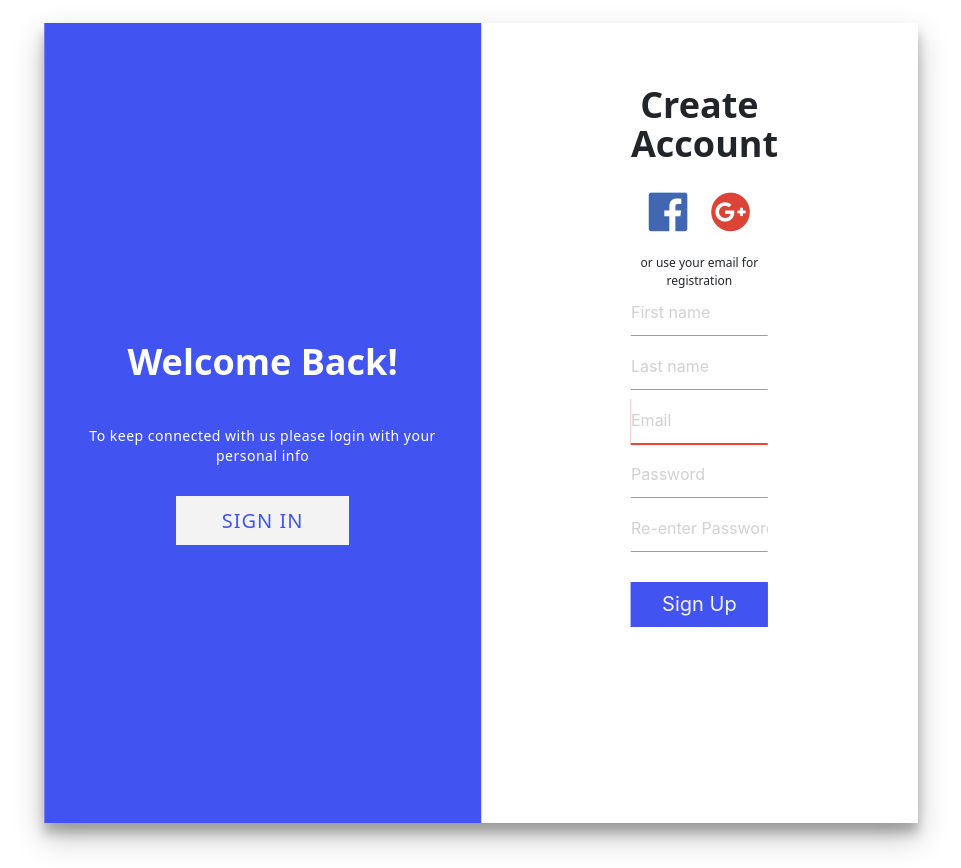
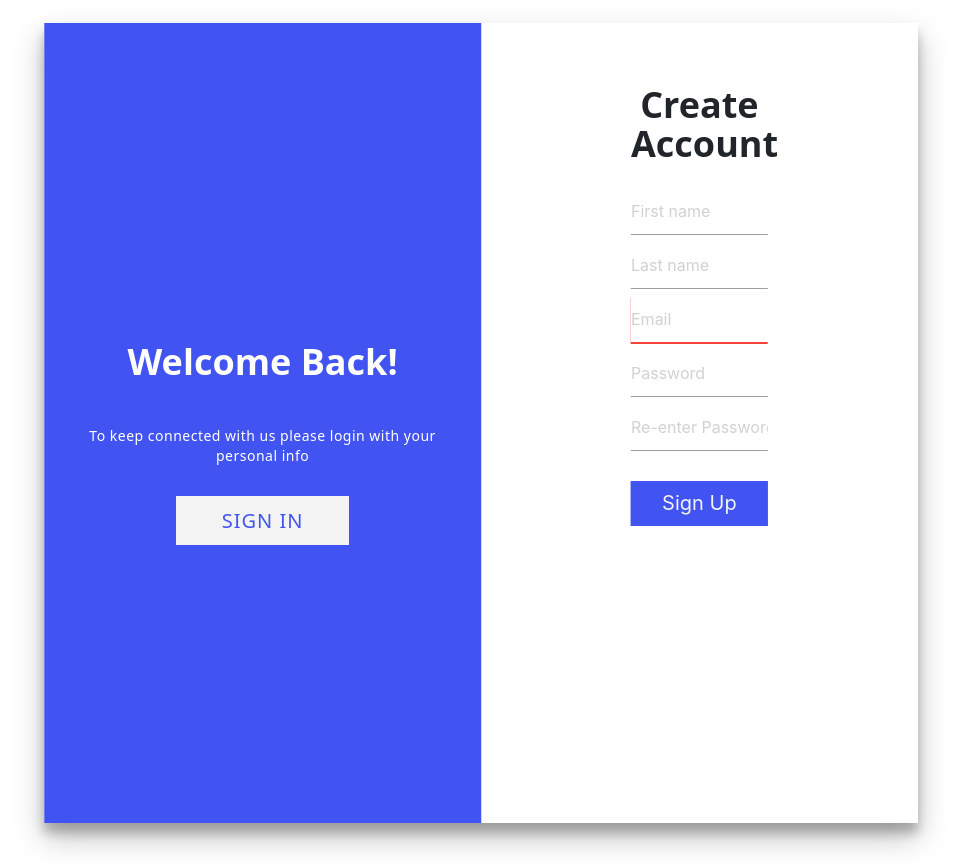
Before and after one commit to Shrirampareek888/Automated-Video-Summarizer, a Flask app: page /login-page in a window 1280 px wide. Shown: the whole page, without its empty margins (159-1120 px from the left). Run offline with Flask 2, Linux system fonts and the light colour scheme; parts of the project's set-up code (start-up, migrations or seed data) failed here and were passed over; some libraries are stand-ins or nearby versions.

Commit message:
soc containers removed

```diff
--- a/templates/login-signup.html
+++ b/templates/login-signup.html
@@ -28,11 +28,6 @@
                 <div class="form-container sign-up-container">
                     <form action="/signup" id="form_1" method="post">
                         <h1>Create Account</h1>
-                        <div class="social-container">
-                            <a href="https://www.facebook.com/"><i class="fa fa-facebook-official fa-3x" aria-hidden="true"></i></a>
-                            <a href="https://www.google.com/gmail/"><i class="fa fa-google-plus-official fa-3x" aria-hidden="true"></i></a>
-                        </div>
-                        <span>or use your email for registration</span>
                         <input type="text" placeholder="First name" id="fname" class="validate" name="fname" required="required">
                         <input type="text" placeholder="Last name" id="lname" class="validate" name="lname" required="required">
                         <input type="email" placeholder="Email" id="email" name="email" class="validate invalid" required="required">
@@ -51,11 +46,6 @@
                 <div class="form-container sign-in-container">
                     <form action="/login" id="form_3" method="post">
                         <h1>Sign in</h1>
-                        <div class="social-container">
-                            <a href="https://www.facebook.com/"><i class="fa fa-facebook-official fa-3x" aria-hidden="true"></i></a>
-                            <a href="https://www.google.com/gmail/"><i class="fa fa-google-plus-official fa-3x" aria-hidden="true"></i></a>
-                        </div>
-                        <span>or use your account</span>
                         <input type="email" placeholder="Email" name="email" required="required">
                         <input type="password" placeholder="Password" name="password" required="required">
                         <div>
```
